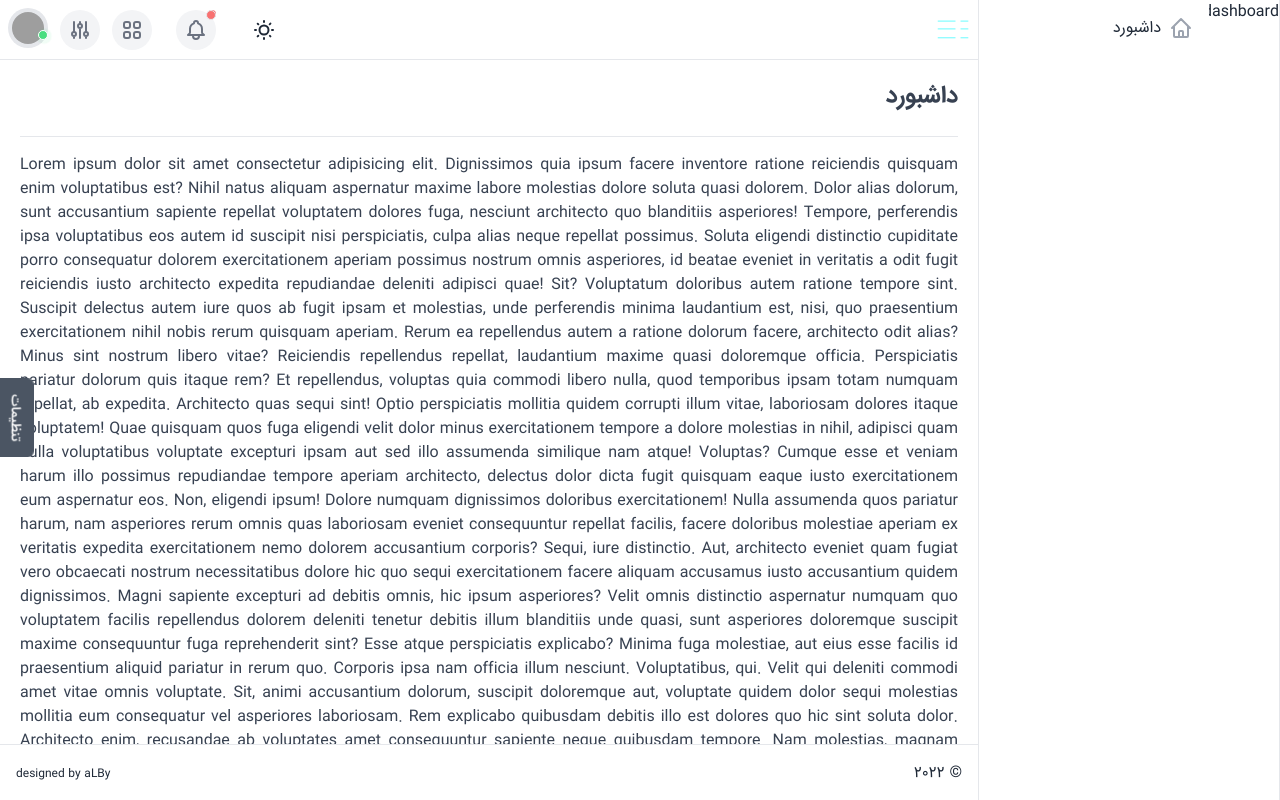
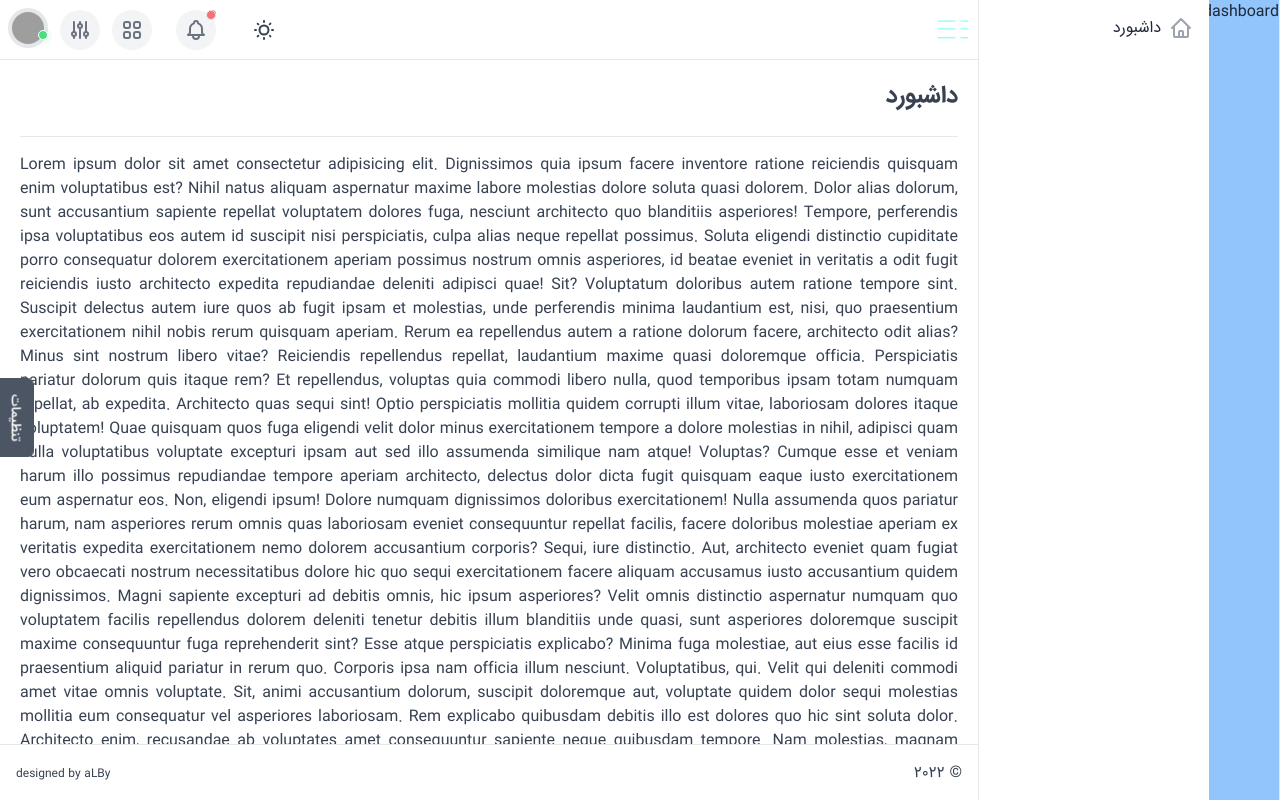
Before and after one commit to alibyt21/AL-React-Dashboard, a React (Create React App) app: page / in a window 1280 px wide. Built offline with nearby package versions, Linux system fonts and the light colour scheme; grey boxes are pictures that could not be loaded; the HTML template or start-up script is replaced by a standard one.

Commit message:
dark mode added

```diff
--- a/src/Layout/DashboardLayout/DashboardLayout.jsx
+++ b/src/Layout/DashboardLayout/DashboardLayout.jsx
@@ -16,25 +16,6 @@ export default function Dashboard({ children }) {
   useEffect(() => {
     document.documentElement.setAttribute("dir", defaultDirection);
     document.documentElement.setAttribute("lang", defaultLanguage);
-    // On page load or when changing themes, best to add inline in `head` to avoid FOUC
-    if (
-      localStorage.theme === "dark" ||
-      (!("theme" in localStorage) &&
-        window.matchMedia("(prefers-color-scheme: dark)").matches)
-    ) {
-      document.documentElement.classList.add("dark");
-    } else {
-      document.documentElement.classList.remove("dark");
-    }
-
-    // // Whenever the user explicitly chooses light mode
-    // localStorage.theme = "light";
-
-    // // Whenever the user explicitly chooses dark mode
-    // localStorage.theme = "dark";
-
-    // // Whenever the user explicitly chooses to respect the OS preference
-    // localStorage.removeItem("theme");
   }, []);
 
   const [sidebarState, setSidebarState] = useState(defaultSidebarState); // 0 == both is close , 1 == main is open, 2 == both is open;
--- a/src/components/Main.jsx
+++ b/src/components/Main.jsx
@@ -4,7 +4,7 @@ import Navbar from "./Navbar";
 
 export default function Main({ children }) {
   return (
-    <div className="flex flex-col flex-1 h-full overflow-hidden">
+    <div className="flex flex-col flex-1 h-full overflow-hidden dark:bg-black text-gray-700 dark:text-white">
       <Navbar />
       <MainContent>{children}</MainContent>
       <Footer />
--- a/src/components/MainContent/MainContent.jsx
+++ b/src/components/MainContent/MainContent.jsx
@@ -2,7 +2,7 @@ import MainContentHeader from "./MainContentHeader";
 
 export default function MainContent({ children }) {
     return (
-        <main className="flex-1 max-h-full p-5 overflow-hidden overflow-y-scroll text-gray-700 text-justify">
+        <main className="flex-1 max-h-full p-5 overflow-hidden overflow-y-scroll text-justify">
             {/* <!-- Main content header --> */}
             <MainContentHeader />
             <div className="py-4">
--- a/src/components/Navbar/NavbarRight/DarkModeSwap/DarkModeSwap.jsx
+++ b/src/components/Navbar/NavbarRight/DarkModeSwap/DarkModeSwap.jsx
@@ -1,8 +1,34 @@
+import { useEffect, useState } from "react"
+
 export default function DarkModeSwap() {
+    const [darkMode, setDarkMode] = useState(false);
+    useEffect(() => {
+        // On page load or when changing themes, best to add inline in `head` to avoid FOUC
+        if (
+            localStorage.getItem("mode") === "dark" ||
+            (!("theme" in localStorage) &&
+                window.matchMedia("(prefers-color-scheme: dark)").matches &&
+                darkMode)
+        ) {
+            document.documentElement.classList.add("dark");
+            localStorage.setItem("mode", "dark");
+        } else {
+            document.documentElement.classList.remove("dark");
+            localStorage.setItem("mode", "light");
+        }
+    }, [darkMode])
+
     return (
         <label className="swap swap-rotate mx-3">
             {/* this hidden checkbox controls the state */}
-            <input type="checkbox" />
+            <input
+                type="checkbox"
+                // checked={darkMode}
+                onClick={() => {
+                    console.log(darkMode);
+                    setDarkMode(prevCheck => !prevCheck)
+                }}
+            />
             {/* moon icon */}
             <svg
                 className="swap-on fill-current w-6 h-6"
--- a/src/components/Sidebar/Sidebar.jsx
+++ b/src/components/Sidebar/Sidebar.jsx
@@ -6,7 +6,7 @@ import menuArray from "src/settings/menu";
 export default function Sidebar() {
   return (
     <div
-      className="fixed inset-y-0 z-10 flex lg:!mt-0 flex-shrink-0 max-h-screen overflow-hidden transition-all transform bg-white border-l border-r shadow-lg lg:z-auto lg:static lg:shadow-none"
+      className="fixed inset-y-0 z-10 flex lg:!mt-0 flex-shrink-0 max-h-screen overflow-hidden transition-all transform bg-white dark:bg-black border-l border-r shadow-lg lg:z-auto lg:static lg:shadow-none"
       style={{ marginTop: `${defaultHeaderHeight + 1}px` }}
     >
       <SidebarMain />
--- a/src/components/Sidebar/SidebarMain/SidebarMain.jsx
+++ b/src/components/Sidebar/SidebarMain/SidebarMain.jsx
@@ -7,7 +7,7 @@ export default function SidebarMain() {
   return (
     <aside
       className={
-        "flex flex-col transition-all overflow-hidden dark:text-white dark:bg-blue-300 max-h-screen"
+        "flex flex-col transition-all overflow-hidden dark:text-white bg-blue-300 dark:bg-blue-800 max-h-screen"
       }
       style={
         sidebarState != 0
```
Also changed, not shown: package.json (line endings or trailing spaces).
